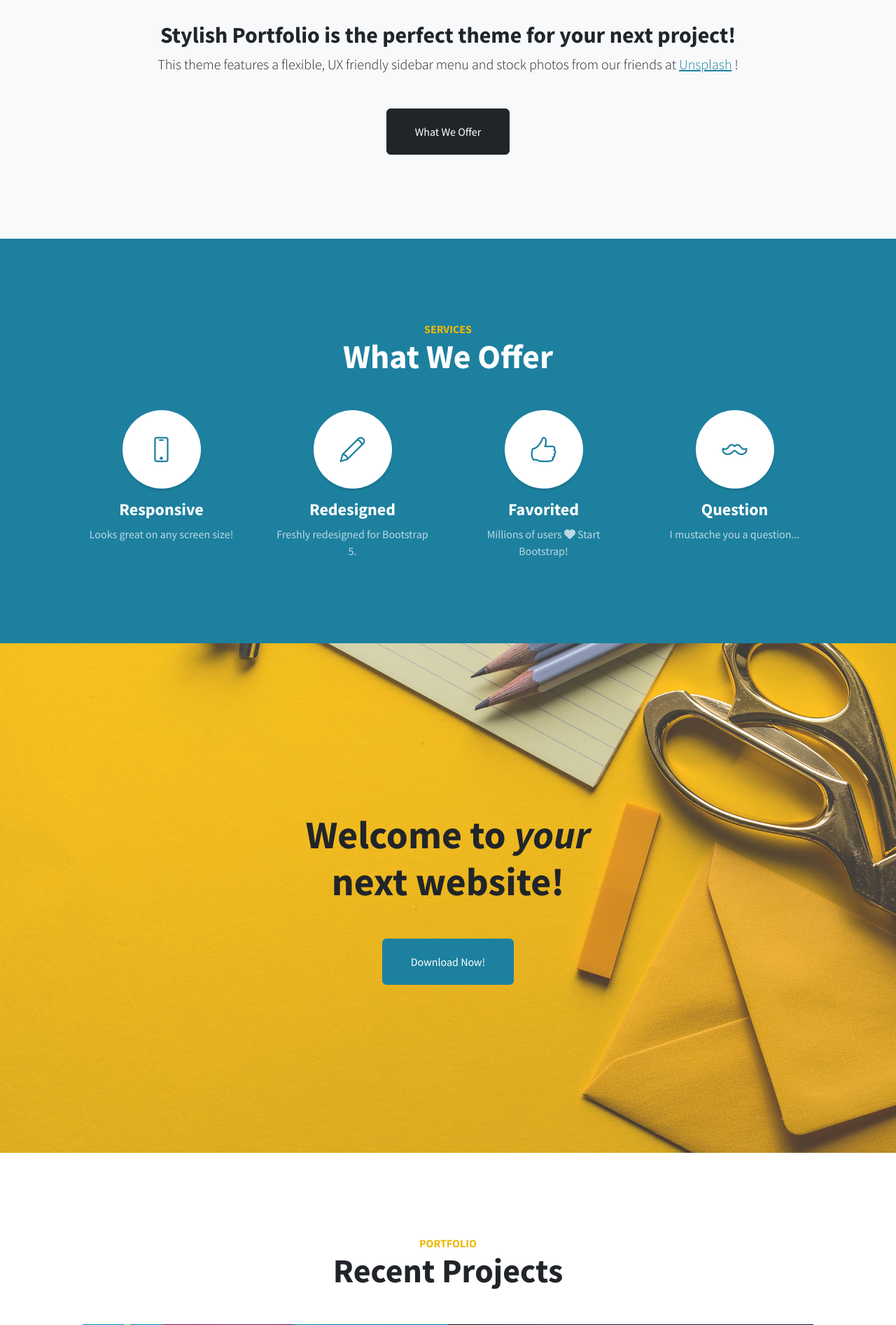
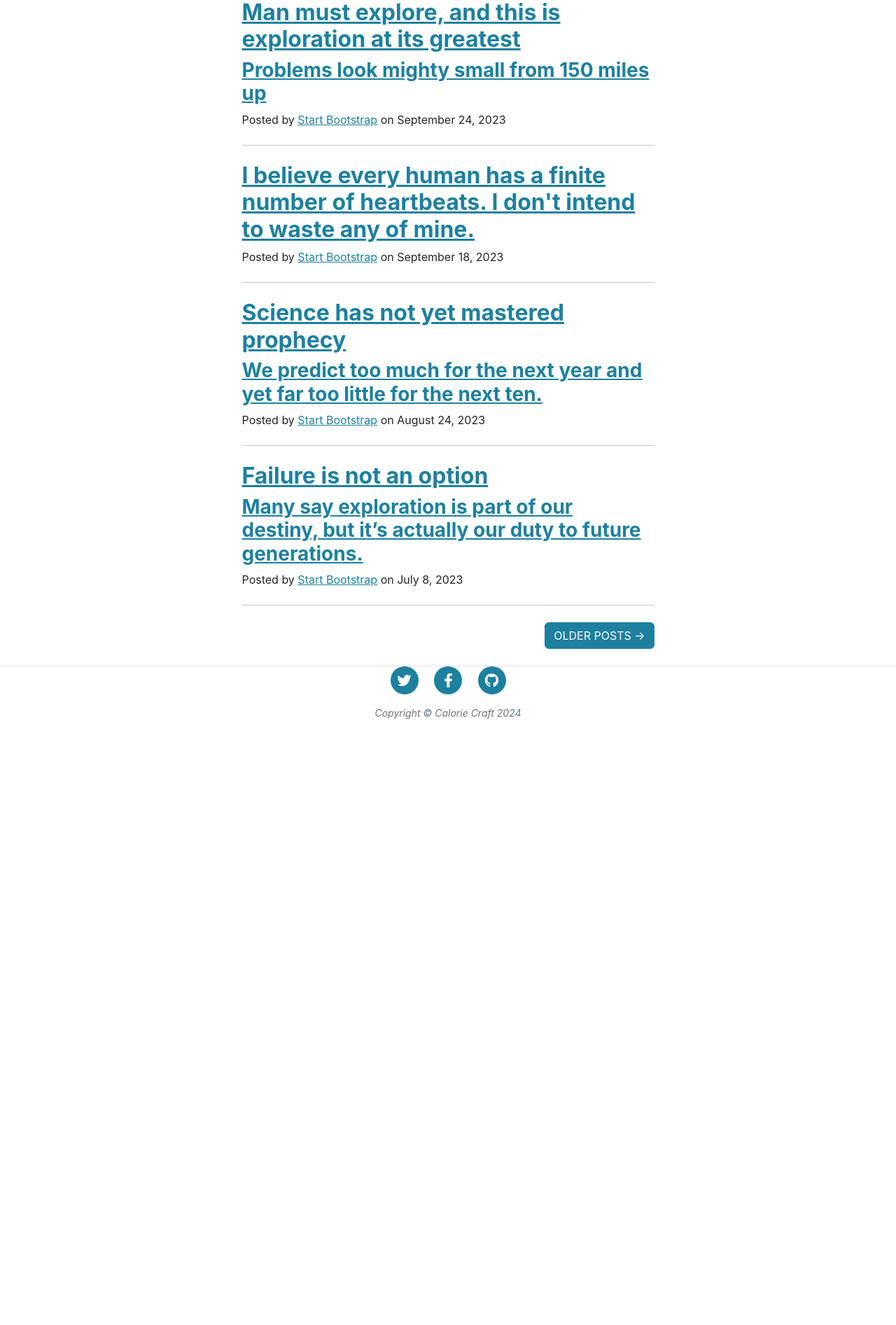
Before and after one commit to Jinsa79/caloriecraftproject, a Django app: page / in a window 1280 px wide. Shown: the part 889-2782 px from the top of the page at 70% size. After the commit the page ends 1916 px from the top, so only its background shows below. Run offline with Django 4.2, Linux system fonts and the light colour scheme; some libraries are stand-ins or nearby versions.

Commit message:
変更したった

```diff
--- a/caloriecraft/templates/index.html
+++ b/caloriecraft/templates/index.html
@@ -1,7 +1,4 @@
 {% load static %}
-
-<!--あああああ-->
-
 <!DOCTYPE html>
 <html lang="ja">
     <head>
@@ -9,192 +6,149 @@
         <meta name="viewport" content="width=device-width, initial-scale=1, shrink-to-fit=no" />
         <meta name="description" content="" />
         <meta name="author" content="" />
-        <title>Stylish Portfolio - Start Bootstrap Template</title>
-        <!-- Favicon-->
-        <link rel="icon" type="image/x-icon" href="assets/favicon.ico" />
+        <title>Calorie Craft</title>
+        <link rel="icon" type="image/x-icon" href={% static 'assets/favicon.ico' %} />
         <!-- Font Awesome icons (free version)-->
         <script src="https://use.fontawesome.com/releases/v6.3.0/js/all.js" crossorigin="anonymous"></script>
-        <!-- Simple line icons-->
-        <link href="https://cdnjs.cloudflare.com/ajax/libs/simple-line-icons/2.5.5/css/simple-line-icons.min.css" rel="stylesheet" />
         <!-- Google fonts-->
-        <link href="https://fonts.googleapis.com/css?family=Source+Sans+Pro:300,400,700,300italic,400italic,700italic" rel="stylesheet" type="text/css" />
+        <link href="https://fonts.googleapis.com/css?family=Lora:400,700,400italic,700italic" rel="stylesheet" type="text/css" />
+        <link href="https://fonts.googleapis.com/css?family=Open+Sans:300italic,400italic,600italic,700italic,800italic,400,300,600,700,800" rel="stylesheet" type="text/css" />
         <!-- Core theme CSS (includes Bootstrap)-->
-        <link href="css/styles.css" rel="stylesheet" />
+        <link href={% static 'css/styles.css' %} rel="stylesheet" />
     </head>
-    <body id="page-top">
+    <body>
         <!-- Navigation-->
-        <a class="menu-toggle rounded" href="#"><i class="fas fa-bars"></i></a>
-        <nav id="sidebar-wrapper">
-            <ul class="sidebar-nav">
-                <li class="sidebar-brand"><a href="#page-top">Start Bootstrap</a></li>
-                <li class="sidebar-nav-item"><a href="#page-top">Home</a></li>
-                <li class="sidebar-nav-item"><a href="#about">About</a></li>
-                <li class="sidebar-nav-item"><a href="#services">Services</a></li>
-                <li class="sidebar-nav-item"><a href="#portfolio">Portfolio</a></li>
-                <li class="sidebar-nav-item"><a href="#contact">Contact</a></li>
+        <nav class="navbar navbar-expand-lg navbar-light" id="mainNav">
+            <div class="container px-4 px-lg-5">
+                <a class="navbar-brand" href={% url 'caloriecraft:index' %}>Calorie Craft</a>
+                <button class="navbar-toggler" type="button" data-bs-toggle="collapse" data-bs-target="#navbarResponsive" aria-controls="navbarResponsive" aria-expanded="false" aria-label="Toggle navigation">
+                    Menu
+                    <i class="fas fa-bars"></i>
+                </button>
+                <div class="collapse navbar-collapse" id="navbarResponsive">
+                    <ul class="navbar-nav ms-auto py-4 py-lg-0">
+                        <li class="nav-item"><a class="nav-link px-lg-3 py-3 py-lg-4" href={% url 'caloriecraft:index' %}>Home</a></li>
+                        <li class="nav-item"><a class="nav-link px-lg-3 py-3 py-lg-4" href="about.html">About</a></li>
+                        <li class="nav-item"><a class="nav-link px-lg-3 py-3 py-lg-4" href="post.html">Sample Post</a></li>
+                        <li class="nav-item"><a class="nav-link px-lg-3 py-3 py-lg-4" href="contact.html">Contact</a></li>
                     </ul>
+                </div>
+            </div>
         </nav>
-        <!-- Header-->
-        <header class="masthead d-flex align-items-center">
-            <div class="container px-4 px-lg-5 text-center">
-                <h1 class="mb-1">Stylish Portfolio</h1>
-                <h3 class="mb-5"><em>A Free Bootstrap Theme by Start Bootstrap</em></h3>
-                <a class="btn btn-primary btn-xl" href="#about">Find Out More</a>
-            </div>
-        </header>
-        <!-- About-->
-        <section class="content-section bg-light" id="about">
-            <div class="container px-4 px-lg-5 text-center">
+        <!-- Page Header-->
+        <header class="masthead" style="background-image: url({% static 'assets/img/home-bg.jpg' %})">
+            <div class="container position-relative px-4 px-lg-5">
                 <div class="row gx-4 gx-lg-5 justify-content-center">
-                    <div class="col-lg-10">
-                        <h2>Stylish Portfolio is the perfect theme for your next project!</h2>
-                        <p class="lead mb-5">
-                            This theme features a flexible, UX friendly sidebar menu and stock photos from our friends at
-                            <a href="https://unsplash.com/">Unsplash</a>
-                            !
-                        </p>
-                        <a class="btn btn-dark btn-xl" href="#services">What We Offer</a>
+                    <div class="col-md-10 col-lg-8 col-xl-7">
+                        <div class="site-heading">
+                            <h1>Calorie Craft</h1>
+                            <span class="subheading">A Blog Theme by Start Bootstrap</span>
                         </div>
                     </div>
                 </div>
-        </section>
-        <!-- Services-->
-        <section class="content-section bg-primary text-white text-center" id="services">
+            </div>
+        </header>
+        <!-- Main Content-->
         <div class="container px-4 px-lg-5">
-                <div class="content-section-heading">
-                    <h3 class="text-secondary mb-0">Services</h3>
-                    <h2 class="mb-5">What We Offer</h2>
-                </div>
-                <div class="row gx-4 gx-lg-5">
-                    <div class="col-lg-3 col-md-6 mb-5 mb-lg-0">
-                        <span class="service-icon rounded-circle mx-auto mb-3"><i class="icon-screen-smartphone"></i></span>
-                        <h4><strong>Responsive</strong></h4>
-                        <p class="text-faded mb-0">Looks great on any screen size!</p>
-                    </div>
-                    <div class="col-lg-3 col-md-6 mb-5 mb-lg-0">
-                        <span class="service-icon rounded-circle mx-auto mb-3"><i class="icon-pencil"></i></span>
-                        <h4><strong>Redesigned</strong></h4>
-                        <p class="text-faded mb-0">Freshly redesigned for Bootstrap 5.</p>
-                    </div>
-                    <div class="col-lg-3 col-md-6 mb-5 mb-md-0">
-                        <span class="service-icon rounded-circle mx-auto mb-3"><i class="icon-like"></i></span>
-                        <h4><strong>Favorited</strong></h4>
-                        <p class="text-faded mb-0">
-                            Millions of users
-                            <i class="fas fa-heart"></i>
-                            Start Bootstrap!
+            <div class="row gx-4 gx-lg-5 justify-content-center">
+                <div class="col-md-10 col-lg-8 col-xl-7">
+                    <!-- Post preview-->
+                    <div class="post-preview">
+                        <a href="post.html">
+                            <h2 class="post-title">Man must explore, and this is exploration at its greatest</h2>
+                            <h3 class="post-subtitle">Problems look mighty small from 150 miles up</h3>
+                        </a>
+                        <p class="post-meta">
+                            Posted by
+                            <a href="#!">Start Bootstrap</a>
+                            on September 24, 2023
                         </p>
                     </div>
-                    <div class="col-lg-3 col-md-6">
-                        <span class="service-icon rounded-circle mx-auto mb-3"><i class="icon-mustache"></i></span>
-                        <h4><strong>Question</strong></h4>
-                        <p class="text-faded mb-0">I mustache you a question...</p>
+                    <!-- Divider-->
+                    <hr class="my-4" />
+                    <!-- Post preview-->
+                    <div class="post-preview">
+                        <a href="post.html"><h2 class="post-title">I believe every human has a finite number of heartbeats. I don't intend to waste any of mine.</h2></a>
+                        <p class="post-meta">
+                            Posted by
+                            <a href="#!">Start Bootstrap</a>
+                            on September 18, 2023
+                        </p>
+                    </div>
+                    <!-- Divider-->
+                    <hr class="my-4" />
+                    <!-- Post preview-->
+                    <div class="post-preview">
+                        <a href="post.html">
+                            <h2 class="post-title">Science has not yet mastered prophecy</h2>
+                            <h3 class="post-subtitle">We predict too much for the next year and yet far too little for the next ten.</h3>
+                        </a>
+                        <p class="post-meta">
+                            Posted by
+                            <a href="#!">Start Bootstrap</a>
+                            on August 24, 2023
+                        </p>
+                    </div>
+                    <!-- Divider-->
+                    <hr class="my-4" />
+                    <!-- Post preview-->
+                    <div class="post-preview">
+                        <a href="post.html">
+                            <h2 class="post-title">Failure is not an option</h2>
+                            <h3 class="post-subtitle">Many say exploration is part of our destiny, but it’s actually our duty to future generations.</h3>
+                        </a>
+                        <p class="post-meta">
+                            Posted by
+                            <a href="#!">Start Bootstrap</a>
+                            on July 8, 2023
+                        </p>
+                    </div>
+                    <!-- Divider-->
+                    <hr class="my-4" />
+                    <!-- Pager-->
+                    <div class="d-flex justify-content-end mb-4"><a class="btn btn-primary text-uppercase" href="#!">Older Posts →</a></div>
                 </div>
             </div>
         </div>
-        </section>
-        <!-- Callout-->
-        <section class="callout">
-            <div class="container px-4 px-lg-5 text-center">
-                <h2 class="mx-auto mb-5">
-                    Welcome to
-                    <em>your</em>
-                    next website!
-                </h2>
-                <a class="btn btn-primary btn-xl" href="https://startbootstrap.com/theme/stylish-portfolio/">Download Now!</a>
-            </div>
-        </section>
-        <!-- Portfolio-->
-        <section class="content-section" id="portfolio">
+        <!-- Footer-->
+        <footer class="border-top">
             <div class="container px-4 px-lg-5">
-                <div class="content-section-heading text-center">
-                    <h3 class="text-secondary mb-0">Portfolio</h3>
-                    <h2 class="mb-5">Recent Projects</h2>
-                </div>
-                <div class="row gx-0">
-                    <div class="col-lg-6">
-                        <a class="portfolio-item" href="#!">
-                            <div class="caption">
-                                <div class="caption-content">
-                                    <div class="h2">Stationary</div>
-                                    <p class="mb-0">A yellow pencil with envelopes on a clean, blue backdrop!</p>
-                                </div>
-                            </div>
-                            <img class="img-fluid" src="assets/img/portfolio-1.jpg" alt="..." />
+                <div class="row gx-4 gx-lg-5 justify-content-center">
+                    <div class="col-md-10 col-lg-8 col-xl-7">
+                        <ul class="list-inline text-center">
+                            <li class="list-inline-item">
+                                <a href="https://x.com">
+                                    <span class="fa-stack fa-lg">
+                                        <i class="fas fa-circle fa-stack-2x"></i>
+                                        <i class="fab fa-twitter fa-stack-1x fa-inverse"></i>
+                                    </span>
                                 </a>
-                    </div>
-                    <div class="col-lg-6">
-                        <a class="portfolio-item" href="#!">
-                            <div class="caption">
-                                <div class="caption-content">
-                                    <div class="h2">Ice Cream</div>
-                                    <p class="mb-0">A dark blue background with a colored pencil, a clip, and a tiny ice cream cone!</p>
-                                </div>
-                            </div>
-                            <img class="img-fluid" src="assets/img/portfolio-2.jpg" alt="..." />
+                            </li>
+                            <li class="list-inline-item">
+                                <a href="https://www.facebook.com">
+                                    <span class="fa-stack fa-lg">
+                                        <i class="fas fa-circle fa-stack-2x"></i>
+                                        <i class="fab fa-facebook-f fa-stack-1x fa-inverse"></i>
+                                    </span>
                                 </a>
-                    </div>
-                    <div class="col-lg-6">
-                        <a class="portfolio-item" href="#!">
-                            <div class="caption">
-                                <div class="caption-content">
-                                    <div class="h2">Strawberries</div>
-                                    <p class="mb-0">Strawberries are such a tasty snack, especially with a little sugar on top!</p>
-                                </div>
-                            </div>
-                            <img class="img-fluid" src="assets/img/portfolio-3.jpg" alt="..." />
+                            </li>
+                            <li class="list-inline-item">
+                                <a href="https://github.co.jp">
+                                    <span class="fa-stack fa-lg">
+                                        <i class="fas fa-circle fa-stack-2x"></i>
+                                        <i class="fab fa-github fa-stack-1x fa-inverse"></i>
+                                    </span>
                                 </a>
-                    </div>
-                    <div class="col-lg-6">
-                        <a class="portfolio-item" href="#!">
-                            <div class="caption">
-                                <div class="caption-content">
-                                    <div class="h2">Workspace</div>
-                                    <p class="mb-0">A yellow workspace with some scissors, pencils, and other objects.</p>
-                                </div>
-                            </div>
-                            <img class="img-fluid" src="assets/img/portfolio-4.jpg" alt="..." />
-                        </a>
+                            </li>
+                        </ul>
+                        <div class="small text-center text-muted fst-italic">Copyright &copy; Calorie Craft 2024</div>
                     </div>
                 </div>
             </div>
-        </section>
-        <!-- Call to Action-->
-        <section class="content-section bg-primary text-white">
-            <div class="container px-4 px-lg-5 text-center">
-                <h2 class="mb-4">The buttons below are impossible to resist...</h2>
-                <a class="btn btn-xl btn-light me-4" href="#!">Click Me!</a>
-                <a class="btn btn-xl btn-dark" href="#!">Look at Me!</a>
-            </div>
-        </section>
-        <!-- Map-->
-        <div class="map" id="contact">
-            <iframe src="https://maps.google.com/maps?f=q&amp;source=s_q&amp;hl=en&amp;geocode=&amp;q=Twitter,+Inc.,+Market+Street,+San+Francisco,+CA&amp;aq=0&amp;oq=twitter&amp;sll=28.659344,-81.187888&amp;sspn=0.128789,0.264187&amp;ie=UTF8&amp;hq=Twitter,+Inc.,+Market+Street,+San+Francisco,+CA&amp;t=m&amp;z=15&amp;iwloc=A&amp;output=embed"></iframe>
-            <br />
-            <small><a href="https://maps.google.com/maps?f=q&amp;source=embed&amp;hl=en&amp;geocode=&amp;q=Twitter,+Inc.,+Market+Street,+San+Francisco,+CA&amp;aq=0&amp;oq=twitter&amp;sll=28.659344,-81.187888&amp;sspn=0.128789,0.264187&amp;ie=UTF8&amp;hq=Twitter,+Inc.,+Market+Street,+San+Francisco,+CA&amp;t=m&amp;z=15&amp;iwloc=A"></a></small>
-        </div>
-        <!-- Footer-->
-        <footer class="footer text-center">
-            <div class="container px-4 px-lg-5">
-                <ul class="list-inline mb-5">
-                    <li class="list-inline-item">
-                        <a class="social-link rounded-circle text-white mr-3" href="#!"><i class="icon-social-facebook"></i></a>
-                    </li>
-                    <li class="list-inline-item">
-                        <a class="social-link rounded-circle text-white mr-3" href="#!"><i class="icon-social-twitter"></i></a>
-                    </li>
-                    <li class="list-inline-item">
-                        <a class="social-link rounded-circle text-white" href="#!"><i class="icon-social-github"></i></a>
-                    </li>
-                </ul>
-                <p class="text-muted small mb-0">Copyright &copy; Your Website 2023</p>
-            </div>
         </footer>
-        <!-- Scroll to Top Button-->
-        <a class="scroll-to-top rounded" href="#page-top"><i class="fas fa-angle-up"></i></a>
         <!-- Bootstrap core JS-->
         <script src="https://cdn.jsdelivr.net/npm/bootstrap@5.2.3/dist/js/bootstrap.bundle.min.js"></script>
         <!-- Core theme JS-->
-        <script src="js/scripts.js"></script>
+        <script src={% static 'js/scripts.js' %}></script>
     </body>
 </html>
```
Lines whose indentation alone changed are shown as unchanged.
